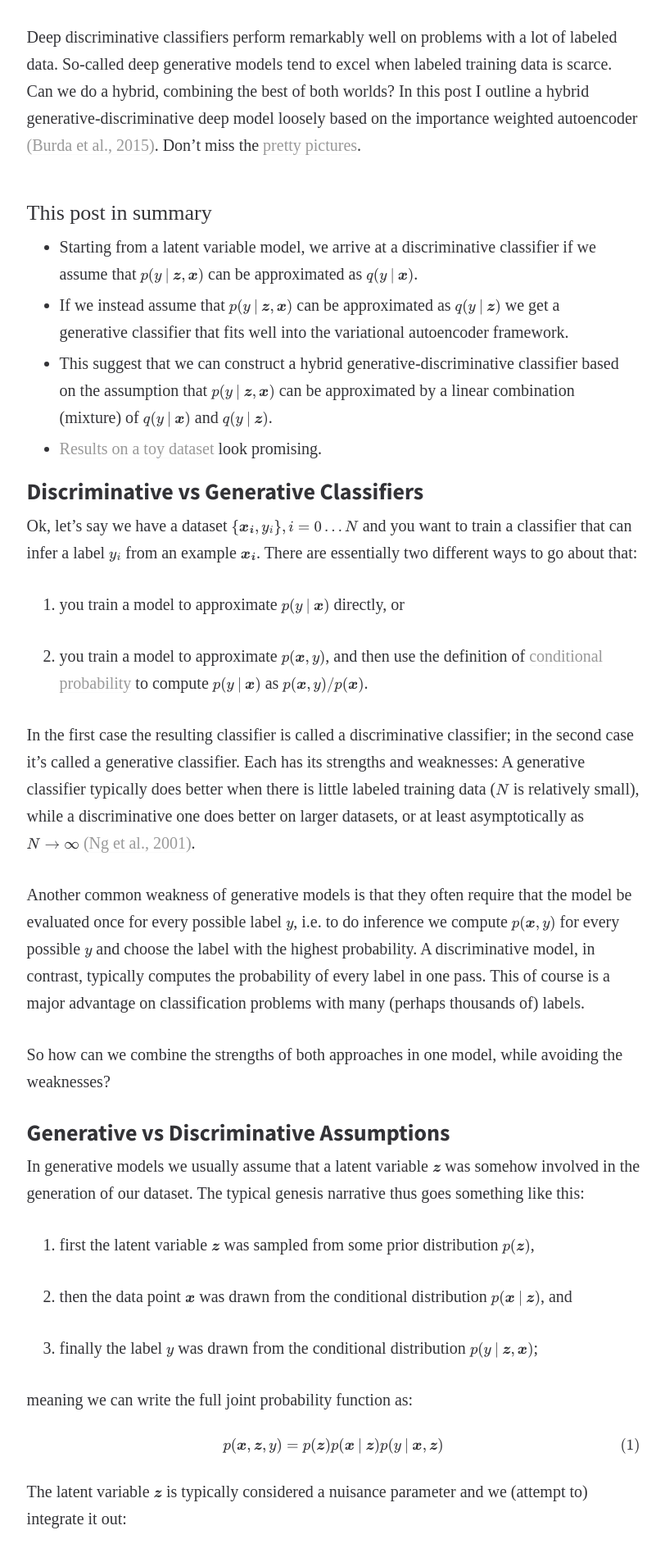
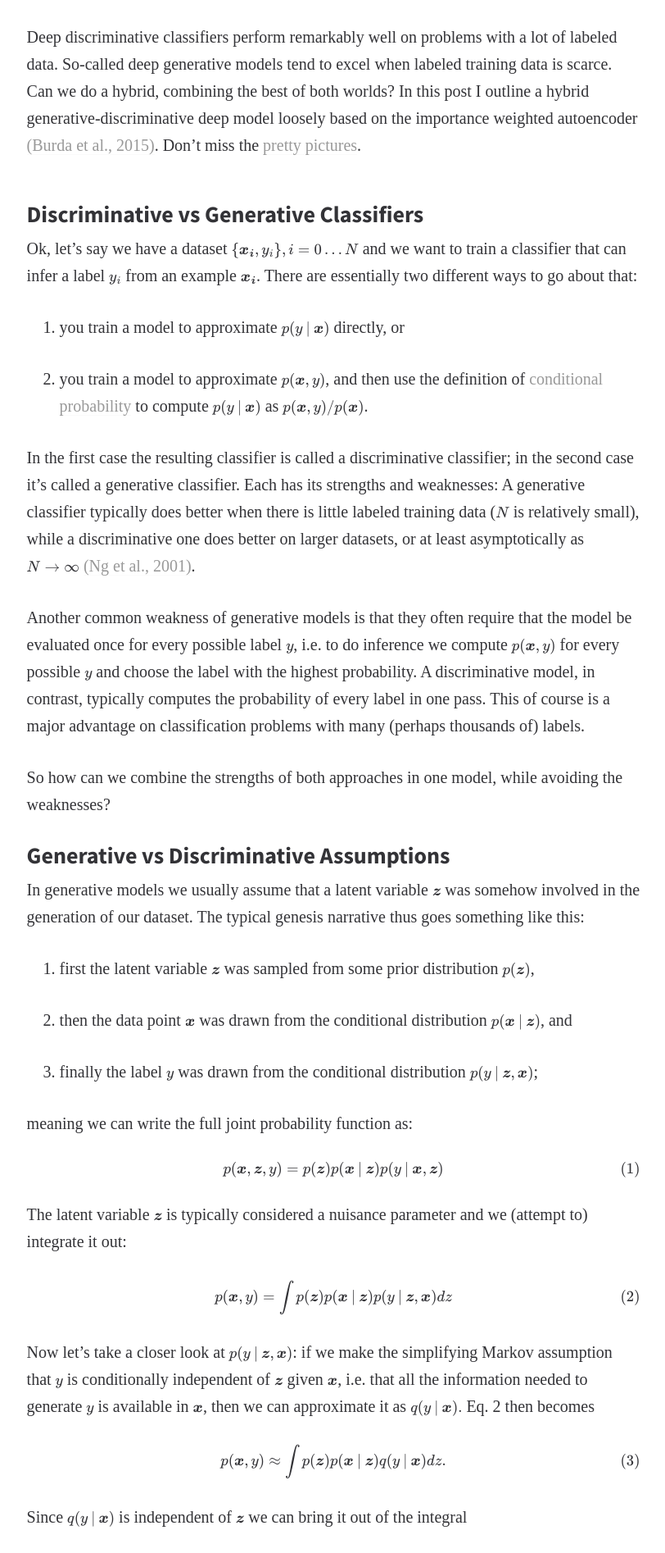
Before and after one commit to openias/openias.github.io, a Jekyll site: the page built from _posts/2017-05-28-hybrid-generative-discriminative.md, in a window 1280 px wide. Shown: the part 634-2528 px from the top of the page at 82% size, without its empty margins (233-1045 px from the left). Built offline with Jekyll 4.4.1, drawn with Linux system fonts in a browser that asks for light colours; some web fonts are replaced; formulas are drawn with MathJax 3.

Commit message:
Minor touchup

```diff
--- a/_includes/head.html
+++ b/_includes/head.html
@@ -3,7 +3,8 @@
     <meta http-equiv="X-UA-Compatible" content="IE=edge">
     <meta name="viewport" content="width=device-width, initial-scale=1">
 
-    <title>{{ site.title }} | {% if page.title %}{{ page.title }}{% endif %}</title>
+    <title>{% if page.layout != "post" %}{{ site.title }} |{% endif %}
+           {% if page.title %}{{ page.title }}{% endif %}</title>
     <meta name="description" content="{% if page.excerpt %}{{ page.excerpt | strip_html | strip_newlines | truncate: 160 }}{% else %}{{ site.description }}{% endif %}">
 
     <link rel="stylesheet" href="{{ "/css/main.css" | prepend: site.baseurl }}">
--- a/_posts/2017-05-28-hybrid-generative-discriminative.md
+++ b/_posts/2017-05-28-hybrid-generative-discriminative.md
@@ -26,23 +26,9 @@ $$
 \newcommand{\set}[1]{\{#1\}}
 $$
 
-### This post in summary
-
- * Starting from a latent variable model, we arrive at a discriminative classifier
-   if we assume that $p(y \given \vect{z}, \vect{x})$ can be approximated as
-   $q(y \given \vect{x})$.
- * If we instead assume that $p(y \given \vect{z}, \vect{x})$ can be approximated
-   as $q(y \given \vect{z})$ we get a generative classifier that fits well into the
-   variational autoencoder framework.
- * This suggest that we can construct a hybrid generative-discriminative classifier
-   based on the assumption that $p(y \given \vect{z}, \vect{x})$ can be approximated
-   by a linear combination (mixture) of $q(y \given \vect{x})$ and
-   $q(y \given \vect{z})$.
- * [Results on a toy dataset](#experiments) look promising.
-
 ## Discriminative vs Generative Classifiers
 
-Ok, let's say we have a dataset $\set{ \vect{x_i}, y_i }, i = 0 ... N$ and you
+Ok, let's say we have a dataset $\set{ \vect{x_i}, y_i }, i = 0 ... N$ and we
 want to train a classifier that can infer a label $y_i$ from an example
 $\vect{x_i}$. There are essentially two different ways to go about that:
 
```
Also changed, not shown: _posts/2016-10-06-welcome-to-the-institute.md (+4 -7 lines), _posts/2016-10-22-bayesian-wifi-rate-control.md (+5 -5 lines), _posts/2017-05-07-variational-coin-toss.md (+14 -11 lines), about.md (+2 -7 lines).
